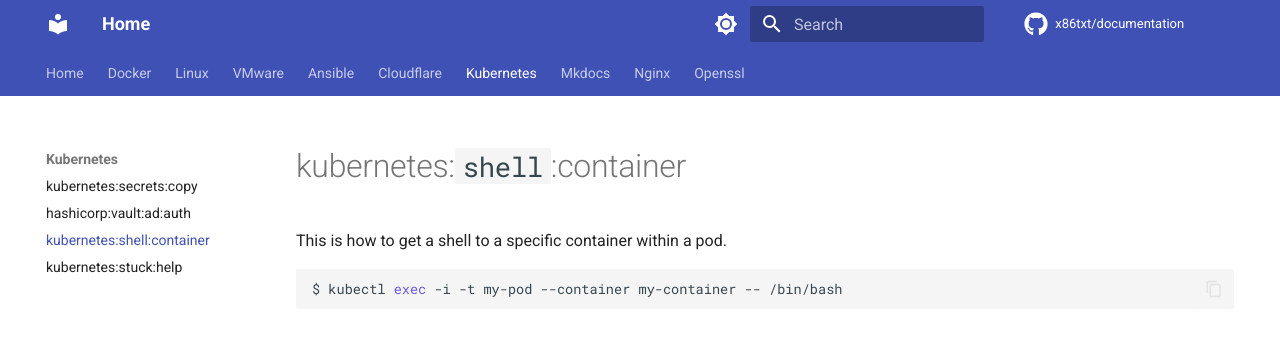
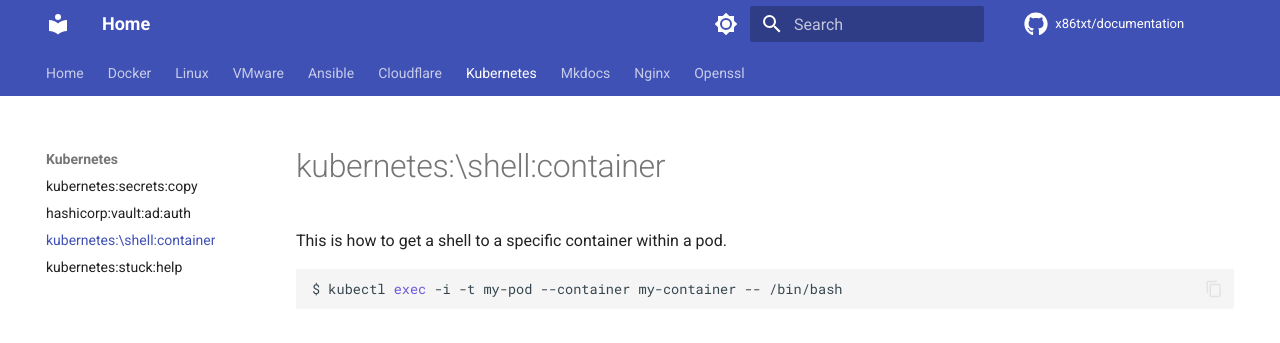
Before and after one commit to x86txt/documentation, an MkDocs documentation site: the page built from docs/kubernetes/shelltocontainer.md, in a window 1280 px wide. Shown: the top 343 px of the page. Built offline with MkDocs 1.6.1 and Material for MkDocs 9.7.7, drawn with Linux system fonts in a browser that asks for light colours; comment, search, counter and statistics services are not loaded.

Commit message:
escape emoji, try 2

```diff
--- a/docs/kubernetes/shelltocontainer.md
+++ b/docs/kubernetes/shelltocontainer.md
@@ -1,4 +1,4 @@
-# kubernetes:`shell`:container
+# kubernetes:\shell:container
 
 This is how to get a shell to a specific container within a pod.
 
```
